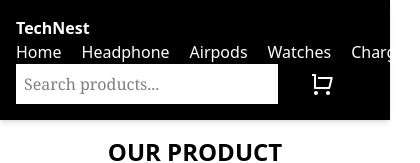
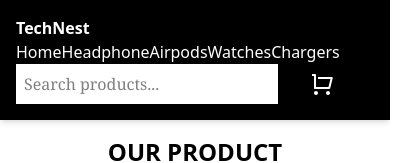
Before and after one commit to Tayyab-Younas/TechNest, a React (Vite) app: page / in a window 390 px wide. Shown: the top 163 px of the page, 420 px wide, since content can reach past the window. Built offline with nearby package versions, Linux system fonts and the light colour scheme.

Commit message:
making navbar responsive

```diff
--- a/src/Component/navbar.jsx
+++ b/src/Component/navbar.jsx
@@ -41,18 +41,21 @@ function Navbar() {
     <>
       <nav className="bg-black text-white p-4 shadow-md">
         <div className="sm:flex justify-between mx-auto">
-          <Link to="" className="md:text-xl sm:text-sm  font-bold">
+          <div className="sm:order-2 lg:order-none">
+
+          <Link to="" className="md:text-xl sm:text-sm flex items-center font-bold">
             TechNest
           </Link>
+          </div>
 
-          <div className=" cursor-pointer flex gap-5 items-center">
-            <Link to="">Home</Link>
+          <div className=" cursor-pointer sm:flex sm:flex-col lg:flex gap-5 lg:ml-40 items-center sm:order-1 lg:order-none">
+             <Link to="">Home</Link>
             <Link to="/Headphone">Headphone</Link>
             <Link to="/Airpods">Airpods</Link>
             <Link to="/Watches">Watches</Link>
             <Link to="/Chargers">Chargers</Link>
           </div>
-          <div className="flex items-center sm:justify-between space-x-8 font-serif">
+          <div className="flex items-center sm:justify-between space-x-8 font-serif sm:order-3 lg:order-none">
             <div className="relative" ref={searchRef}>
               <input
                 type="text"
```
